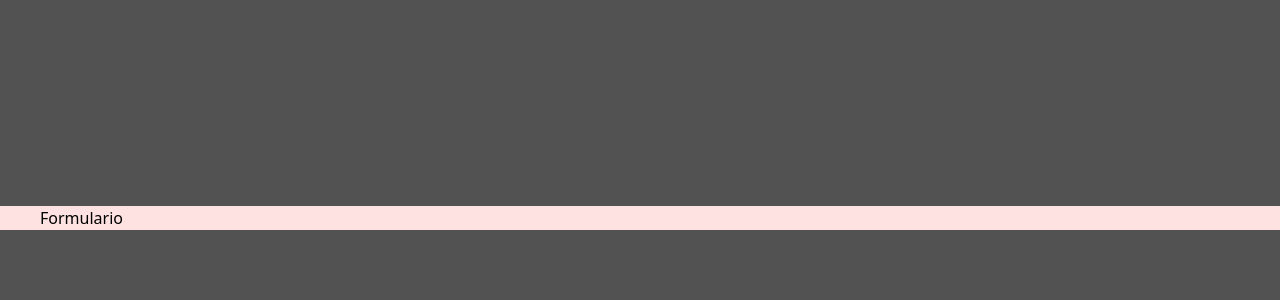
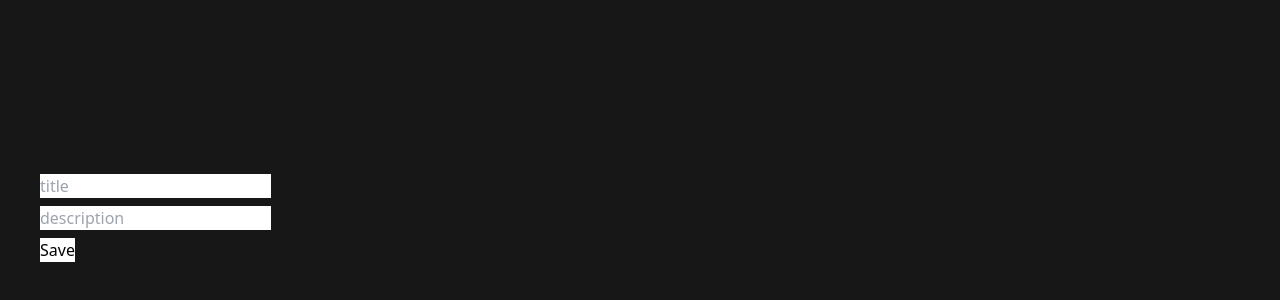
Before and after one commit to NaimCBGhassan/FormuPics, a React (Vite) app in the folder client/: page /new in a window 1280 px wide. Shown: the part 182-482 px from the top of the page. Built offline with nearby package versions, Linux system fonts and the light colour scheme.

Commit message:
Client v2 - Get(Post on HomePage) and Create(Form)

```diff
--- a/client/src/App.jsx
+++ b/client/src/App.jsx
@@ -5,8 +5,8 @@ import { router } from "./router";
 
 const App = () => {
   return (
-    <div className="bg-neutral-600 min-h-screen flex items-center">
-      <div className="px-10 container bg-red-100 m-auto">
+    <div className="bg-neutral-900 min-h-screen flex items-center">
+      <div className="px-10 container m-auto text-white">
         <PostProvider>
           <RouterProvider router={router} />
         </PostProvider>
--- a/client/src/api/posts.jsx
+++ b/client/src/api/posts.jsx
@@ -1,5 +1,6 @@
 import axios from "axios";
-import { useQuery } from "react-query";
+import { useQuery, useMutation, useQueryClient } from "react-query";
+import { useNavigate } from "react-router-dom";
 
 const getPosts = async () => await axios.get("/posts");
 
@@ -10,3 +11,23 @@ export function useQueryPosts() {
     refetchIntervalInBackground: false,
   });
 }
+
+const createPost = async (post) => {
+  try {
+    const res = await axios.post("/posts", post);
+  } catch (error) {
+    console.log(error);
+  }
+};
+
+export function useCreatePost() {
+  const queryClient = useQueryClient();
+  const navigate = useNavigate();
+
+  return useMutation(createPost, {
+    onSuccess: async (post) => {
+      await queryClient.invalidateQueries(["posts"]);
+      navigate("/");
+    },
+  });
+}
--- /dev/null
+++ b/client/src/components/EmptyWindow.jsx
@@ -0,0 +1,10 @@
+import { VscEmptyWindow } from "react-icons/vsc";
+
+export const EmptyWindow = () => {
+  return (
+    <div className="flex flex-col justify-center items-center">
+      <p>There is no posts </p>
+      <VscEmptyWindow className="w-20 h-20" />
+    </div>
+  );
+};
--- /dev/null
+++ b/client/src/components/Loading.jsx
@@ -0,0 +1,10 @@
+import { AiOutlineLoading3Quarters } from "react-icons/ai";
+
+export const Loading = () => {
+  return (
+    <div className="flex flex-col justify-center items-center">
+      <p>is loading...</p>
+      <AiOutlineLoading3Quarters className="w-20 h-20" />
+    </div>
+  );
+};
--- /dev/null
+++ b/client/src/components/Post.jsx
@@ -0,0 +1,3 @@
+export const Post = () => {
+  return <div>Post</div>;
+};
--- /dev/null
+++ b/client/src/components/index.jsx
@@ -0,0 +1,3 @@
+export { EmptyWindow } from "./EmptyWindow";
+export { Loading } from "./Loading";
+export { Post } from "./Post";
--- a/client/src/main.jsx
+++ b/client/src/main.jsx
@@ -10,9 +10,7 @@ import App from "./App";
 const queryClient = new QueryClient();
 
 ReactDOM.createRoot(document.getElementById("root")).render(
-  <React.StrictMode>
-    <QueryClientProvider client={queryClient}>
-      <App />
-    </QueryClientProvider>
-  </React.StrictMode>
+  <QueryClientProvider client={queryClient}>
+    <App />
+  </QueryClientProvider>
 );
--- a/client/src/pages/HomePage.jsx
+++ b/client/src/pages/HomePage.jsx
@@ -1,15 +1,35 @@
-import { usePosts } from "../context/postContext";
-import { NavLink } from "react-router-dom";
+import { Link } from "react-router-dom";
 import { useQueryPosts } from "../api/posts.jsx";
+import { EmptyWindow, Loading } from "../components";
 
 export const HomePage = () => {
-  const { data, isLoading, isError } = useQueryPosts();
-  console.log(data);
-  console.log(isLoading);
+  const { data: res, isLoading } = useQueryPosts();
 
-  return (
-    <div>
-      <h1>HomaPage</h1>
-    </div>
-  );
+  if (isLoading) {
+    <Link to="/new">Create new post</Link>;
+
+    return <Loading />;
+  }
+
+  if (!isLoading) {
+    const { data: posts } = res;
+    if (posts.length === 0) {
+      return (
+        <>
+          <Link to="/new">Create new post</Link>
+          <EmptyWindow />
+        </>
+      );
+    }
+
+    return (
+      <>
+        <Link to="/new">Create new post</Link>
+
+        {posts.map((post, index) => (
+          <div key={post._id}>{post.title}</div>
+        ))}
+      </>
+    );
+  }
 };
--- a/client/src/pages/PostForm.jsx
+++ b/client/src/pages/PostForm.jsx
@@ -1,3 +1,30 @@
+import { Formik, Form, Field } from "formik";
+import { useCreatePost } from "../api/posts";
+
 export const PostForm = () => {
-  return <div>Formulario</div>;
+  const { mutate } = useCreatePost();
+
+  return (
+    <div className="text-black">
+      <Formik
+        initialValues={{
+          title: "",
+          description: "",
+        }}
+        onSubmit={(values, actions) => {
+          mutate(values);
+        }}
+      >
+        {({ handleSubmit }) => (
+          <Form onSubmit={handleSubmit}>
+            <Field name="title" className="block mb-2" placeholder="title" />
+            <Field name="description" className="block mb-2" placeholder="description" />
+            <button type="submit" className="bg-white  ">
+              Save
+            </button>
+          </Form>
+        )}
+      </Formik>
+    </div>
+  );
 };
--- a/package.json
+++ b/package.json
@@ -5,7 +5,7 @@
   "main": "index.js",
   "type": "module",
   "scripts": {
-    "dev": "nodemon server"
+    "dev": "nodemon server --ignore client"
   },
   "keywords": [],
   "author": "",
```
Also changed, not shown: 1 other file (tests, documents, lock files or other folders).
